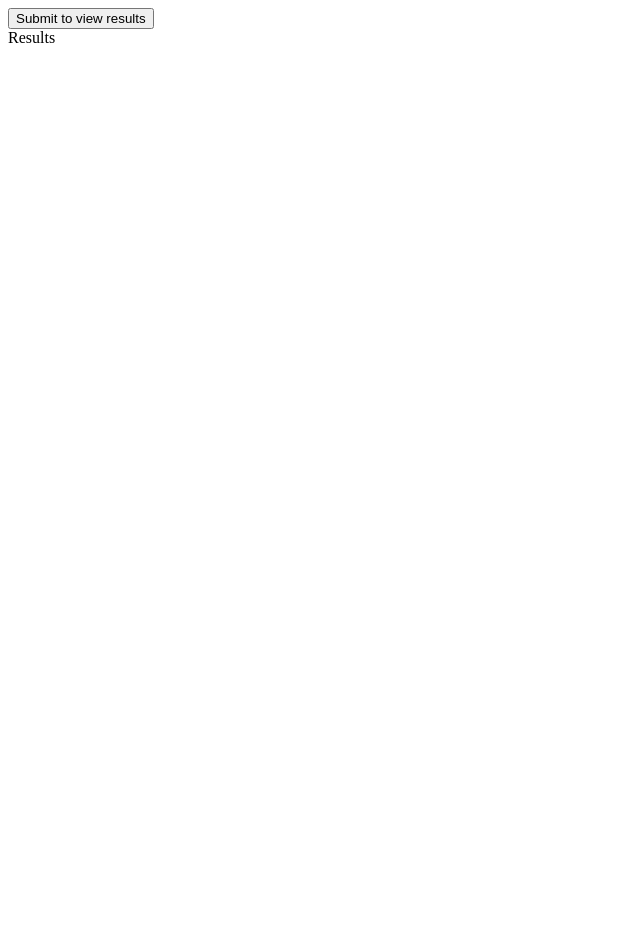
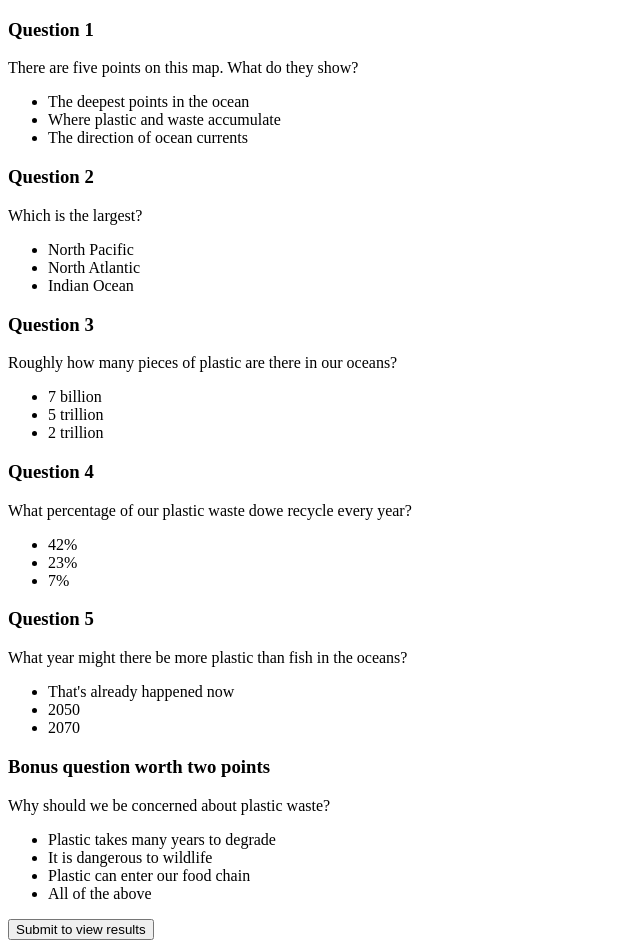
Before and after one commit to mkthewlis/quiz-practice, a plain HTML site: page index.html in a window 1280 px wide. Shown: the whole page, without its empty margins (0-640 px from the left). Before the commit the page ends 800 px from the top, so only its background shows below. Drawn offline with Linux system fonts and the light colour scheme.

Commit message:
docs: added quiz content to index.html and three variable names to quiz.js

```diff
--- a/assets/js/quiz.js
+++ b/assets/js/quiz.js
@@ -0,0 +1,3 @@
+let quizSection = document.getElementById('quiz-practice');
+let resultsSection = document.getElementById('results');
+let submitButton = document.getElementById('submit-button');
--- a/index.html
+++ b/index.html
@@ -6,8 +6,65 @@
     <title>Quiz</title>
 </head>
 <body>
-    <div id="quiz-practice"></div>
+    <div id="quiz-practice">
+        <div id="question-one">
+            <h3>Question 1</h3>
+            <p>There are five points on this map. What do they show? </p>
+            <ul>
+                <li>The deepest points in the ocean</li>
+                <li>Where plastic and waste accumulate</li>
+                <li>The direction of ocean currents</li>
+            </ul>
+        </div>
+        <div id="question-two">
+            <h3>Question 2</h3>
+            <p>Which is the largest?</p>
+             <ul>
+                <li>North Pacific</li>
+                <li>North Atlantic</li>
+                <li>Indian Ocean</li>
+            </ul>
+        </div>
+        <div id="question-three">
+            <h3>Question 3</h3>
+            <p>Roughly how many pieces of plastic are there in our oceans?</p>
+            <ul>
+                <li>7 billion</li>
+                <li>5 trillion</li>
+                <li>2 trillion</li>
+            </ul>
+        </div>
+        <div id="question-four">
+            <h3>Question 4</h3>
+            <p>What percentage of our plastic waste dowe recycle every year?</p>
+            <ul>
+                <li>42%</li>
+                <li>23%</li>
+                <li>7%</li>
+            </ul>
+        </div>
+        <div id="question-five">
+            <h3>Question 5</h3>
+            <p>What year might there be more plastic than fish in the oceans?</p>
+            <ul>
+                <li>That's already happened now</li>
+                <li>2050</li>
+                <li>2070</li>
+            </ul>
+        </div>
+        <div id="question-bonus">
+            <h3>Bonus question worth two points</h3>
+            <p>Why should we be concerned about plastic waste?</p>
+            <ul>
+                <li>Plastic takes many years to degrade</li>
+                <li>It is dangerous to wildlife</li>
+                <li>Plastic can enter our food chain</li>
+                <li>All of the above</li>
+            </ul>
+        </div>
+    </div>
     <button id="submit-button">Submit to view results</button>
-    <div id="results">Results</div>
+    <div id="results"></div>
 </body>
+<script type="text/javascript" src="assets/js/quiz.js"></script>
 </html>
```
Also changed, not shown: 1 other file.
